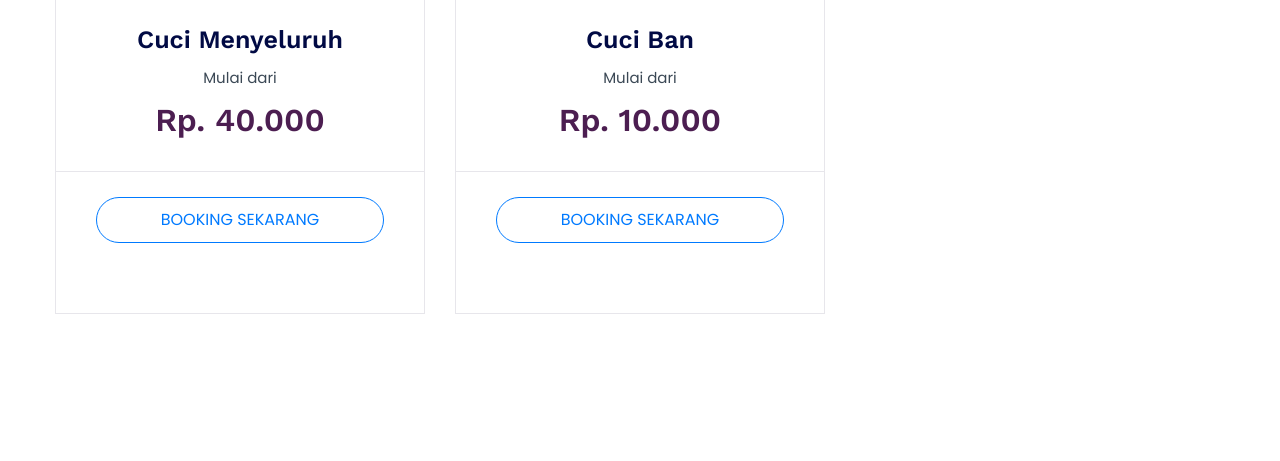
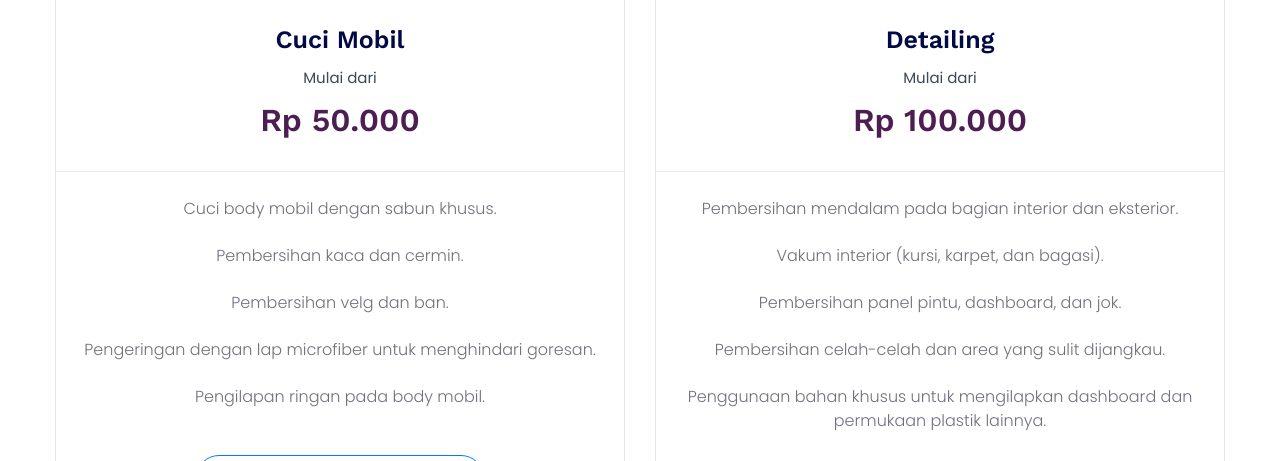
Before and after one commit to adermaulana/carwash, a PHP site: page / in a window 1280 px wide. Shown: the part 1695-2156 px from the top of the page. Run offline with PHP 8.4, Linux system fonts and the light colour scheme; data comes from the database, SQL or seed files in the repository.

Commit message:
update new

```diff
--- a/index.php
+++ b/index.php
@@ -157,29 +157,83 @@ session_start();
                     </div>
                 </div>
                 <div class="row">
-                <?php
-                            $no = 1;
-                            $tampil = mysqli_query($koneksi, "SELECT * FROM jenis_cucian_221061");
-                            while($data = mysqli_fetch_array($tampil)):
-                        ?>
-                    <div class="col-xl-4 col-lg-4 col-md-6 col-sm-10">
+                    <div class="col-xl-6 col-lg-6 col-md-6 col-sm-10">
                         <div class="single-card text-center mb-30">
                             <div class="card-top">
                                 <img src="assets/home/img/icon/price1.svg" alt="">
-                                <h4><?= $data['jenis_cucian_221061'] ?></h4>
+                                <h4>Cuci Mobil</h4>
                                 <p>Mulai dari</p>
                             </div>
                             <div class="card-mid">
-                                <h4>Rp. <?= number_format($data['biaya_221061'], 0, ',', '.') ?></h4>
+                                <h4>Rp 50.000</h4>
                             </div>
                             <div class="card-bottom">
+                                <ul>
+                                    <li>Cuci body mobil dengan sabun khusus.
+                                    </li>
+                                    <li>Pembersihan kaca dan cermin.
+                                    </li>
+                                    <li>Pembersihan velg dan ban.
+                                    </li>
+                                    <li>Pengeringan dengan lap microfiber untuk menghindari goresan.
+                                    </li>
+                                    <li>Pengilapan ringan pada body mobil.</li>
+                                </ul>
                                 <a href="booking.php" class="borders-btn">Booking Sekarang</a>
                             </div>
                         </div>
                     </div>
-                    <?php
-                            endwhile;
-                        ?>
+                    <div class="col-xl-6 col-lg-6 col-md-6 col-sm-10">
+                        <div class="single-card text-center mb-30">
+                            <div class="card-top">
+                                <img src="assets/home/img/icon/price1.svg" alt="">
+                                <h4>Detailing</h4>
+                                <p>Mulai dari</p>
+                            </div>
+                            <div class="card-mid">
+                                <h4>Rp 100.000</h4>
+                            </div>
+                            <div class="card-bottom">
+                            <ul>
+                                <li>Pembersihan mendalam pada bagian interior dan eksterior.
+                                </li>
+                                <li>Vakum interior (kursi, karpet, dan bagasi).
+                                </li>
+                                <li>Pembersihan panel pintu, dashboard, dan jok.
+                                </li>
+                                <li>Pembersihan celah-celah dan area yang sulit dijangkau.
+                                </li>
+                                <li>Penggunaan bahan khusus untuk mengilapkan dashboard dan permukaan plastik lainnya.
+                                </li>
+                                <li>Pengilapan eksterior dengan wax atau pelindung lainnya untuk hasil akhir yang berkilau.
+                                </li>
+                            </ul>
+                                <a href="booking.php" class="borders-btn">Booking Sekarang</a>
+                            </div>
+                        </div>
+                    </div>
+                    <div class="col-xl-6 col-lg-6 col-md-6 col-sm-10">
+                        <div class="single-card text-center mb-30">
+                            <div class="card-top">
+                                <img src="assets/home/img/icon/price1.svg" alt="">
+                                <h4>Cuci & Detailing</h4>
+                                <p>Mulai dari</p>
+                            </div>
+                            <div class="card-mid">
+                                <h4>Rp 200.000</h4>
+                            </div>
+                            <div class="card-bottom">
+                            <ul>
+                                <li>Pembersihan menyeluruh untuk eksterior dan interior.
+                                </li>
+                                <li>Penanganan mendetail pada setiap bagian mobil (termasuk vakum, wax, dan pelindung tambahan).
+                                </li>
+                                <li>Finishing dengan pelindung ekstra agar mobil tetap bersih dan berkilau lebih lama.</li>
+                            </ul>
+                                <a href="booking.php" class="borders-btn">Booking Sekarang</a>
+                            </div>
+                        </div>
+                    </div>
                 </div>
             </div>
         </section>
```
